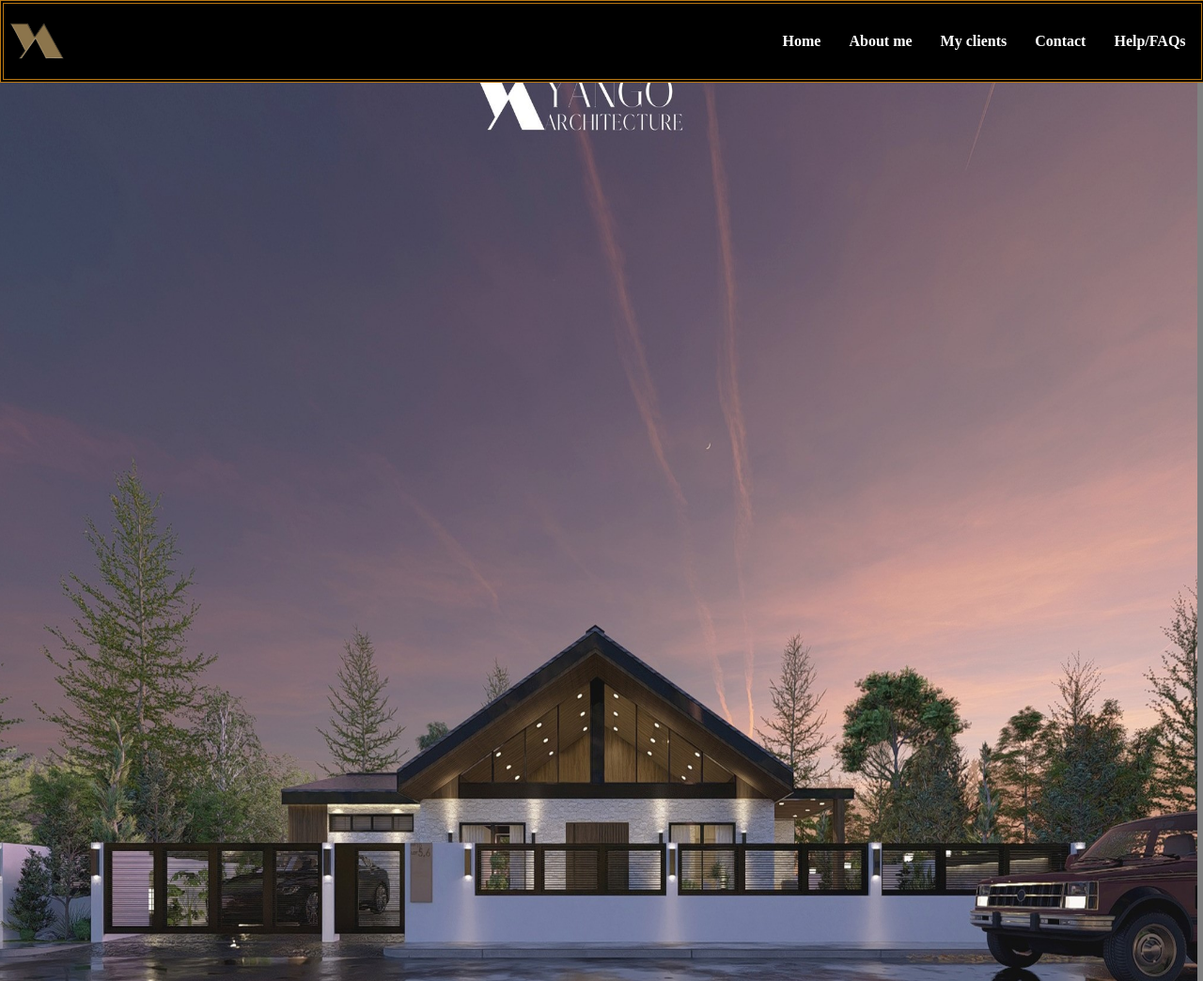
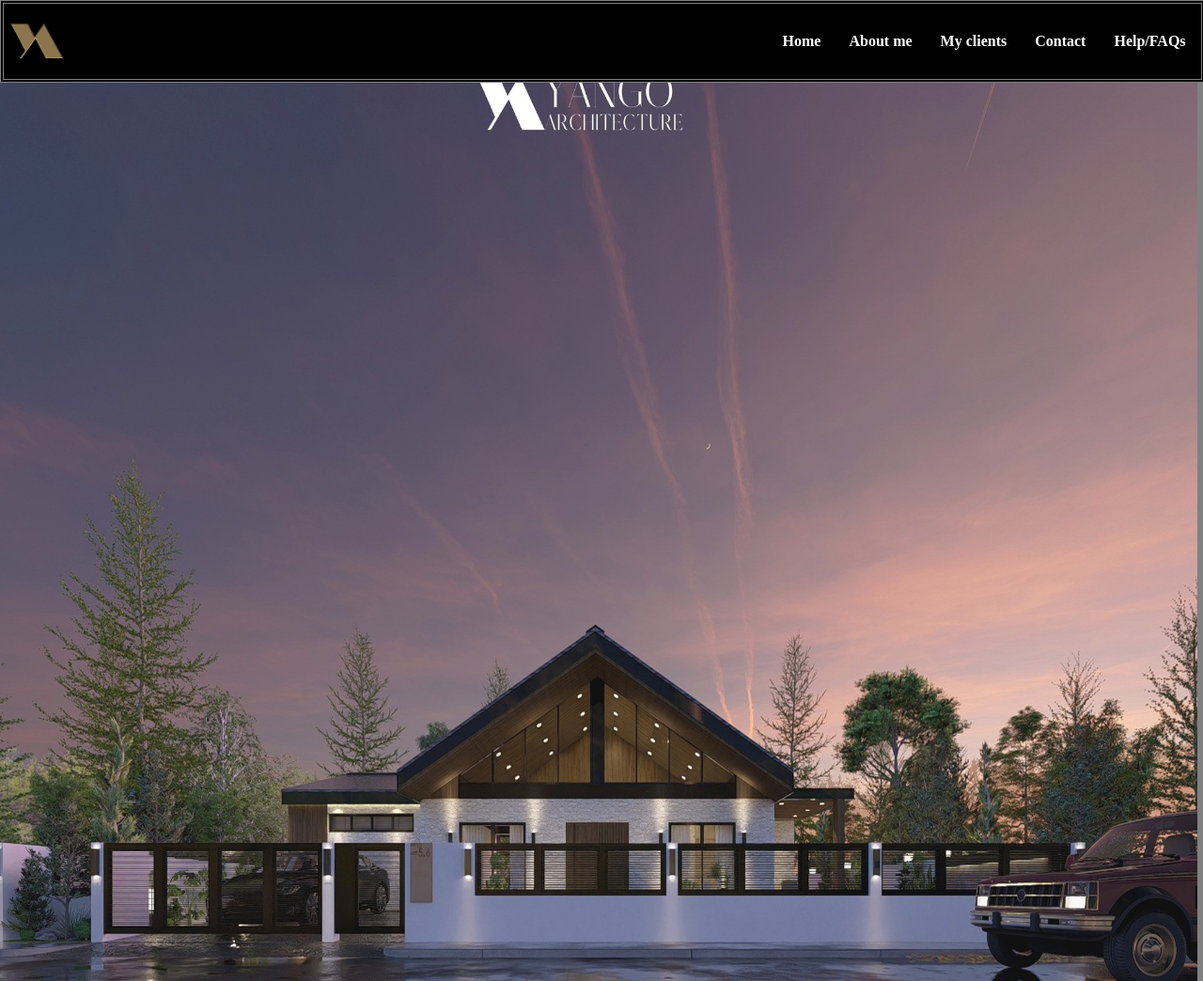
Before and after one commit to altymae25/project1, a plain HTML site: page index.html in a window 1280 px wide. Shown: the top 1044 px of the page at 94% size. Drawn offline with Linux system fonts and the light colour scheme; a web font is replaced by a local one.

Commit message:
Update style.css

```diff
--- a/style.css
+++ b/style.css
@@ -22,7 +22,7 @@
     display: flex;
     justify-content: space-between;
     align-items: center;  /* optional: add spacing inside */
-    border: double rgb(185, 119, 19) 4px;
+    border: double gray 4px;
     background-color: black;
 
 }
```
